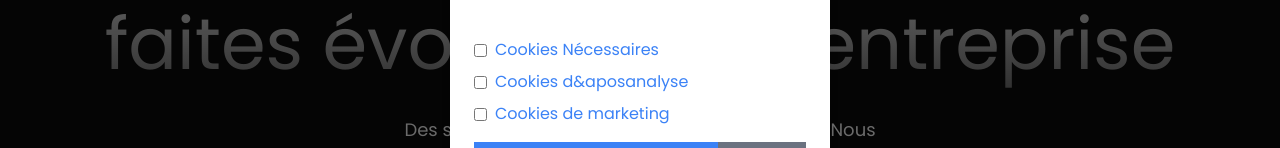
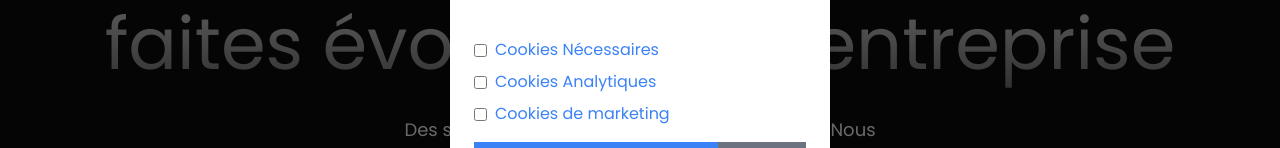
Before and after one commit to cdevl3749/shopixdev, a Next.js app: page / in a window 1280 px wide. Both pictures are taken after a click on the button "Gérer". Shown: the part 312-460 px from the top of the page. Built offline with nearby package versions, Linux system fonts and the light colour scheme.

Commit message:
commit-cookie-analityque

```diff
--- a/components/CookieConsentBanner.tsx
+++ b/components/CookieConsentBanner.tsx
@@ -165,7 +165,7 @@ const CookieConsentBanner = () => {
                         htmlFor="analytics"
                         className="text-blue-500 hover:underline cursor-pointer"
                         >
-                            Cookies d&aposanalyse
+                            Cookies Analytiques
                         </label>
                     </div>
                     <div className="flex items-center mb-2">
```
